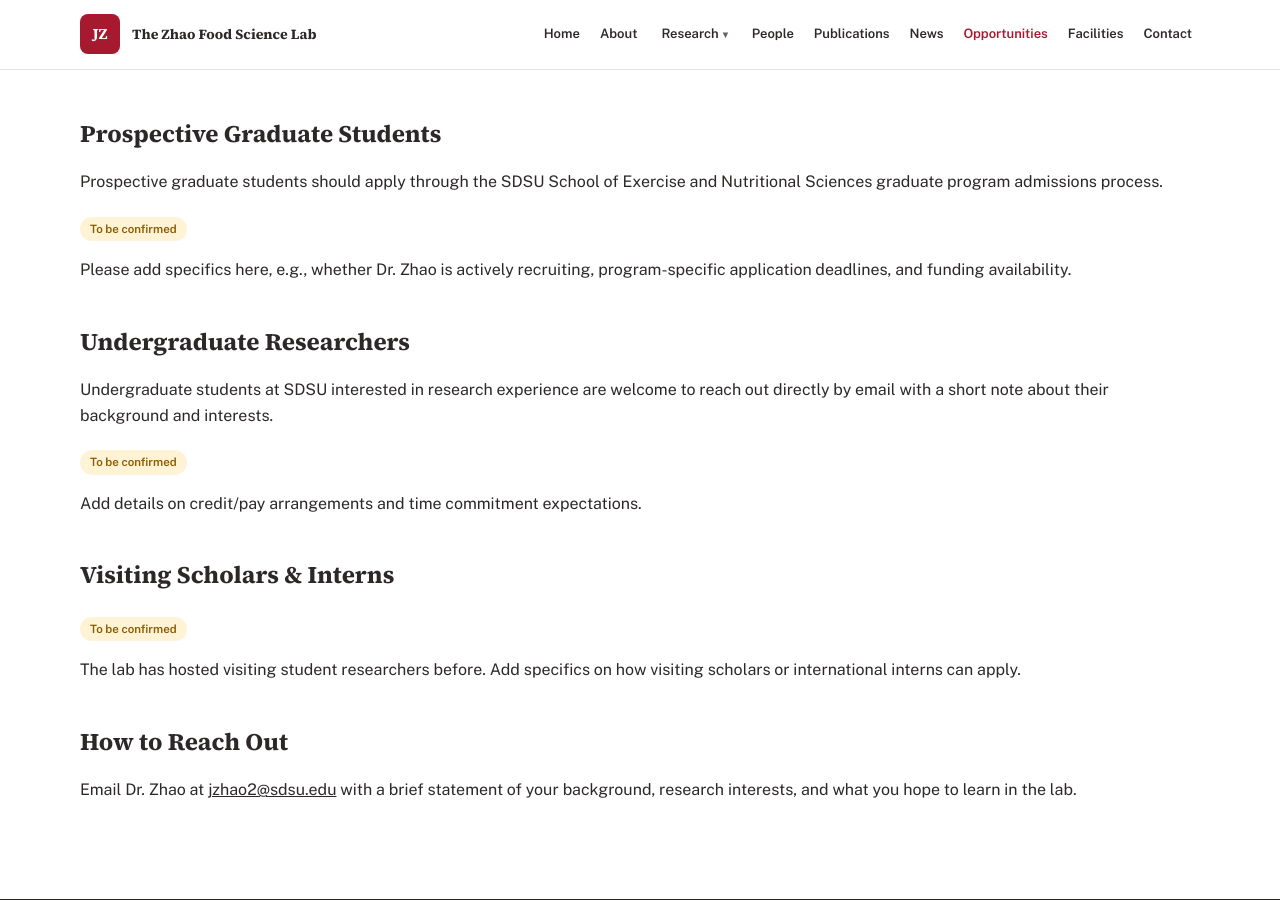
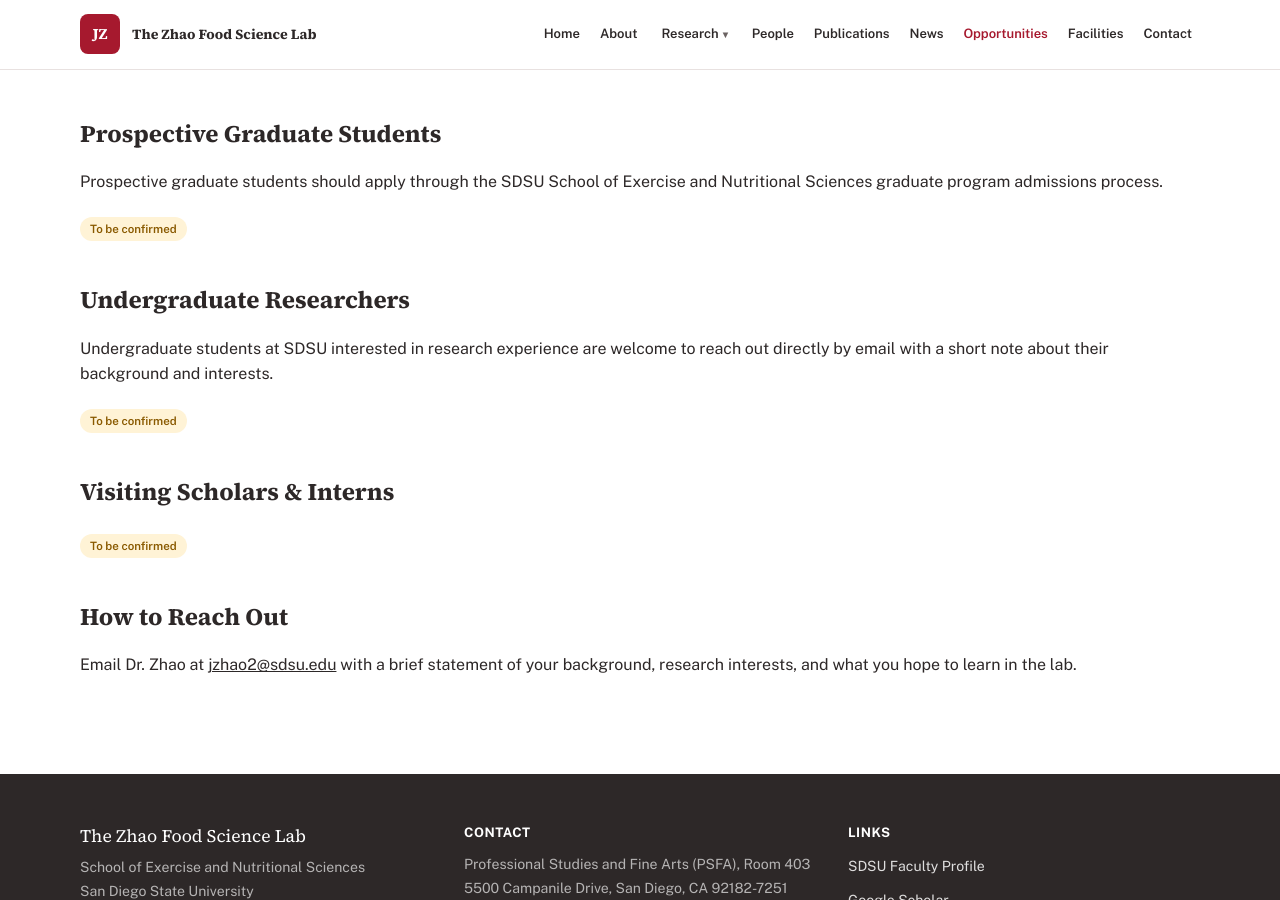
Before and after one commit to Rabiul-Alam-Roni/jingzhaolab, a Jekyll site: the page built from opportunities.md, in a window 1280 px wide and 900 px high, scrolled down 268 px. Built offline with Jekyll 4.4.1, drawn with Linux system fonts in a browser that asks for light colours.

Commit message:
Remove placeholder text from opportunities.md
Removed placeholder text requesting additional details for prospective students, undergraduate researchers, and visiting scholars.

```diff
--- a/opportunities.md
+++ b/opportunities.md
@@ -10,8 +10,6 @@ subtitle: Information for prospective graduate students, undergraduate researche
 Prospective graduate students should apply through the SDSU School of
 Exercise and Nutritional Sciences graduate program admissions process.
 {% include placeholder-badge.html text="To be confirmed" %}
-Please add specifics here, e.g., whether Dr. Zhao is actively recruiting,
-program-specific application deadlines, and funding availability.
 
 ## Undergraduate Researchers
 
@@ -19,13 +17,10 @@ Undergraduate students at SDSU interested in research experience are
 welcome to reach out directly by email with a short note about their
 background and interests.
 {% include placeholder-badge.html text="To be confirmed" %}
-Add details on credit/pay arrangements and time commitment expectations.
 
 ## Visiting Scholars & Interns
 
 {% include placeholder-badge.html text="To be confirmed" %}
-The lab has hosted visiting student researchers before. Add specifics
-on how visiting scholars or international interns can apply.
 
 ## How to Reach Out
 
```
